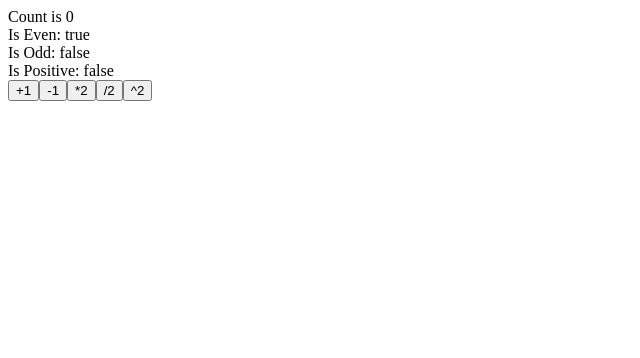
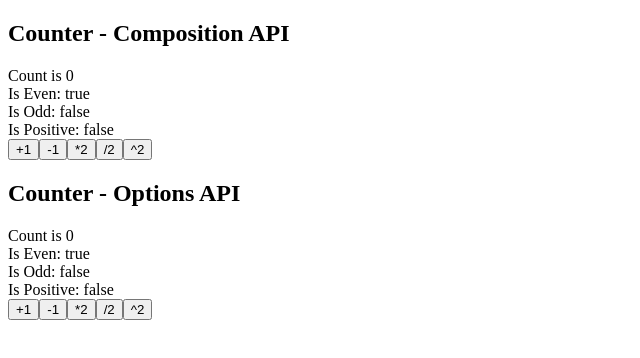
Before and after one commit to dennybiasiolli/vue-tutorial-project-2023-03, a Vue app: page / in a window 1280 px wide. Shown: the top 358 px of the page, without its empty margins (0-640 px from the left). Built offline with nearby package versions, Linux system fonts and the light colour scheme.

Commit message:
creating CounterOptions component and removing old sample components

```diff
--- a/src/App.vue
+++ b/src/App.vue
@@ -1,7 +1,9 @@
 <script setup>
 import Counter from '@/components/Counter.vue'
+import CounterOptions from '@/components/CounterOptions.vue'
 </script>
 
 <template>
   <Counter />
+  <CounterOptions />
 </template>
--- a/src/components/Counter.vue
+++ b/src/components/Counter.vue
@@ -16,6 +16,7 @@ function multiply(value) {
 </script>
 
 <template>
+  <h2>Counter - Composition API</h2>
   <div>
     Count is {{ count }}<br>
     Is Even: {{ isEven }}<br>
--- /dev/null
+++ b/src/components/CounterOptions.vue
@@ -0,0 +1,43 @@
+<script>
+export default {
+  data() {
+    return {
+      count: 0,
+    }
+  },
+  computed: {
+    isEven() {
+      return this.count % 2 === 0
+    },
+    isOdd() {
+      return !this.isEven
+    },
+    isPositive() {
+      return this.count > 0
+    },
+  },
+  methods: {
+    increment(value) {
+      this.count += value
+    },
+    multiply(value) {
+      this.count *= value
+    },
+  },
+}
+</script>
+
+<template>
+  <h2>Counter - Options API</h2>
+  <div>
+    Count is {{ count }}<br>
+    Is Even: {{ isEven }}<br>
+    Is Odd: {{ isOdd }}<br>
+    Is Positive: {{ isPositive }}
+  </div>
+  <button @click="increment(1)">+1</button>
+  <button @click="increment(-1)">-1</button>
+  <button @click="multiply(2)">*2</button>
+  <button @click="multiply(0.5)">/2</button>
+  <button @click="multiply(count)">^2</button>
+</template>
```
Also changed, not shown: src/components/CompositionAPI.vue (deleted, +0 -27 lines), src/components/OptionsAPI.vue (deleted, +0 -41 lines).
